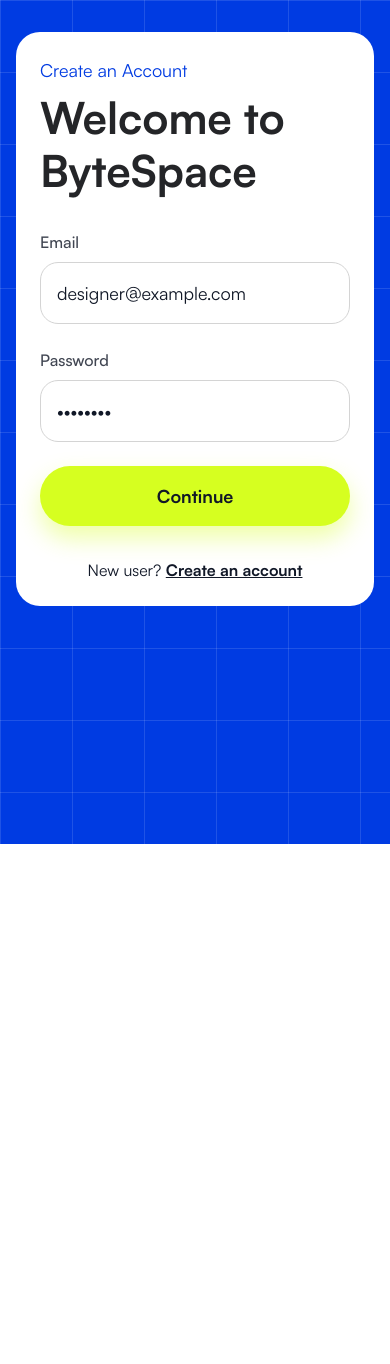
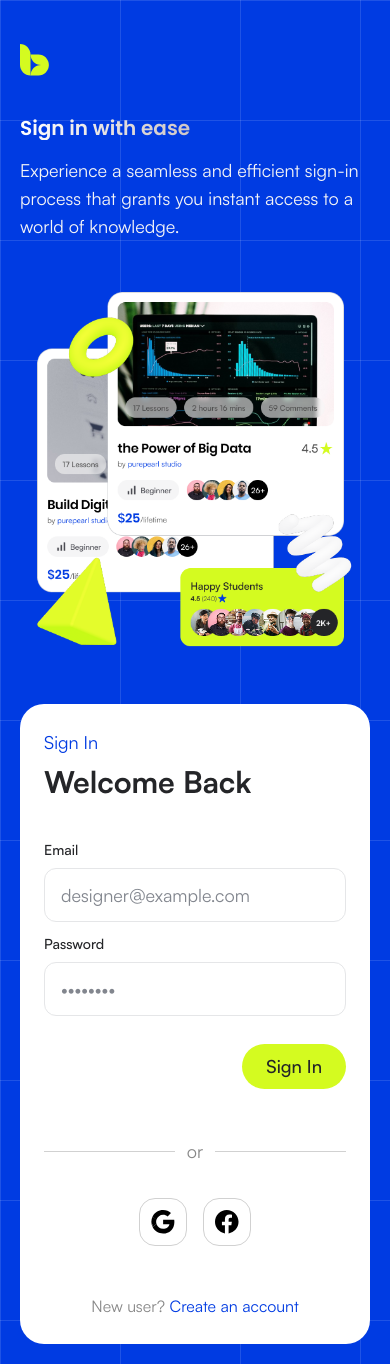
Before and after one commit to Electra51/bytespace, a Next.js app: page /login in a window 390 px wide. Before the commit the page ends 844 px from the top, so only its background shows below. Built offline with nearby package versions, Linux system fonts and the light colour scheme.

Commit message:
feat:login and registration page with mobile responsive

```diff
--- a/src/app/globals.css
+++ b/src/app/globals.css
@@ -15,9 +15,12 @@
     #998a8a 100%
   );
   --color-shuttle-gray-950: #242528;
+  --color-shuttle-gray-400: #82868e;
   --color-persian-blue-800: #003be2;
   --color-shuttle-gray-100: #e5e6e8;
   --color-black-700: #4f4f4f;
+  --color-black-400: #888888;
+  --color-black-200: #d1d1d1;
 
   /* ===== Brand Colors ===== */
   --color-electric-lime-400: #d4fb20;
--- a/src/app/login/page.tsx
+++ b/src/app/login/page.tsx
@@ -1,11 +1,14 @@
-import BlueGridBackground from "@/components/common/BlueGridBackground";
-import Login from "@/pages/Login";
+import AuthLayout from "@/components/common/AuthLayout";
+import LoginForm from "@/pages/Login";
 
 const LoginPage = () => {
   return (
-    <BlueGridBackground>
-      <Login />
-    </BlueGridBackground>
+    <AuthLayout
+      visualTitle="Sign in with ease"
+      visualDescription="Experience a seamless and efficient sign-in process that grants you instant access to a world of knowledge."
+    >
+      <LoginForm />
+    </AuthLayout>
   );
 };
 
--- /dev/null
+++ b/src/components/common/AuthLayout.tsx
@@ -0,0 +1,30 @@
+import { ReactNode } from "react";
+import AuthVisual from "./AuthVisual";
+import BlueGridBackground from "./BlueGridBackground";
+
+interface AuthLayoutProps {
+  children: ReactNode;
+  visualTitle: string;
+  visualDescription: string;
+}
+
+const AuthLayout = ({
+  children,
+  visualTitle,
+  visualDescription,
+}: AuthLayoutProps) => {
+  return (
+    <BlueGridBackground>
+      <div className="mx-auto min-h-screen flex md:flex-row flex-col max-w-7xl items-center justify-center gap-10 lg:gap-12 xl:gap-24 px-5 lg:px-10 xl:px-0 pb-5 lg:pb-5">
+        <AuthVisual title={visualTitle} description={visualDescription} />
+
+        {/* Right side */}
+        <div className="w-full sm:w-120 md:w-124 lg:w-120 xl:w-144.75 rounded-3xl bg-white p-6 sm:p-8 lg:p-10">
+          <div className="mx-auto xl:w-113.25">{children}</div>
+        </div>
+      </div>
+    </BlueGridBackground>
+  );
+};
+
+export default AuthLayout;
--- /dev/null
+++ b/src/components/common/AuthVisual.tsx
@@ -0,0 +1,48 @@
+import Image from "next/image";
+
+interface AuthVisualProps {
+  title: string;
+  description: string;
+}
+
+const AuthVisual = ({ title, description }: AuthVisualProps) => {
+  return (
+    <div>
+      <div className="flex items-center gap-3 h-30 absolute top-0">
+        <Image
+          src="/images/logo.svg"
+          alt="ByteSpace logo"
+          width={29}
+          height={32}
+          className="h-auto w-auto"
+          priority
+        />
+      </div>
+
+      <div className="max-w-143 mt-29 mb-13 md:mt-10 md:mb-10 lg:mb-16 xl:mb-19 lg:mt-30 xl:mt-30">
+        <h1 className="font-poppins text-[20px] font-semibold leading-[120%] tracking-[-1%] bg-shuttle-gradient bg-clip-text text-transparent">
+          {title}
+        </h1>
+
+        <p className="mt-4 max-w-130.75 text-lg text-shuttle-gray-50 leadin-[160%]">
+          {description}
+        </p>
+      </div>
+
+      <div className="relative max-w-130">
+        <div className="overflow-hidden">
+          <Image
+            src="/images/register-image.png"
+            alt="ByteSpace learning platform preview"
+            width={640}
+            height={520}
+            priority
+            className="h-auto w-full object-cover"
+          />
+        </div>
+      </div>
+    </div>
+  );
+};
+
+export default AuthVisual;
--- a/src/components/common/BlueGridBackground.tsx
+++ b/src/components/common/BlueGridBackground.tsx
@@ -4,7 +4,7 @@
   children: React.ReactNode;
 }) {
   return (
-    <section className="relative min-h-screen overflow-hidden bg-[#003be2]">
+    <section className="relative overflow-hidden bg-persian-blue-800">
       <div
         className="absolute inset-0"
         style={{
@@ -12,11 +12,13 @@
             linear-gradient(rgba(255,255,255,0.12) 1px, transparent 1px),
             linear-gradient(90deg, rgba(255,255,255,0.12) 1px, transparent 1px)
           `,
-          backgroundSize: "72px 72px",
+          backgroundSize: "120px 120px",
         }}
       />
 
-      <div className="relative z-10 min-h-screen">{children}</div>
+      <div className="relative z-10 min-h-screen flex justify-center items-center">
+        {children}
+      </div>
     </section>
   );
 }
--- a/src/pages/Login.tsx
+++ b/src/pages/Login.tsx
@@ -1,93 +1,111 @@
 import Image from "next/image";
+import Link from "next/link";
 
-const Login = () => {
+const LoginForm = () => {
   return (
-    <div className="min-h-screen w-full px-4 py-8 sm:px-8 lg:px-16 xl:px-24">
-      <div className="mx-auto flex max-w-7xl items-center justify-center gap-10 xl:gap-14">
-        <div className="hidden flex-1 flex-col justify-center lg:flex">
-          <div className="flex items-center gap-3">
-            <Image
-              src="/images/logo.svg"
-              alt="ByteSpace logo"
-              width={29}
-              height={32}
-              className="w-auto h-auto"
-            />
+    <>
+      <div className="mb-8 md:mb-3 lg:mb-8">
+        <p className="text-lg font-normal text-persian-blue-800">Sign In</p>
+
+        <h1 className="mt-2 max-w-113.25 font-satoshi text-[30px] lg:text-[44px] font-semibold leading-[120%] tracking-[-1%] text-shuttle-gray-950">
+          Welcome Back
+        </h1>
       </div>
 
-          <div className="max-w-140 mt-13.25">
-            <h1 className="font-poppins text-[20px] font-semibold leading-[120%] tracking-[-1%] bg-shuttle-gradient bg-clip-text text-transparent">
-              Sign in with ease
-            </h1>
-            <p className="mt-4 max-w-118.75 text-lg text-shuttle-gray-50 leadin-[160%]">
-              Experience a seamless and efficient sign-in process that grants
-              you instant access to a world of knowledge.
-            </p>
-          </div>
-
-          <div className="relative mt-10 max-w-130">
-            <div className="overflow-hidden">
-              <Image
-                src="/images/register-image.png"
-                alt="Register preview"
-                width={640}
-                height={520}
-                priority
-                className="h-auto w-full object-cover"
-              />
-            </div>
-          </div>
-        </div>
-
-        <div className="w-full max-w-144.75 max-h-196 rounded-3xl bg-white p-6  sm:p-8 lg:p-10">
-          <div className="mb-8">
-            <p className="text-lg font-normal text-persian-blue-800">
-              Create an Account
-            </p>
-            <h2 className="mt-2 font-satoshi font-semibold max-w-113.25 text-[44px] leading-[120%] tracking-[-1%]  text-shuttle-gray-950">
-              Welcome to ByteSpace
-            </h2>
-          </div>
-
-          <form className="space-y-6">
+      <form className="mt-10 space-y-3 lg:space-y-8 xl:space-y-6">
         <div>
-              <label className="mb-2 block text-base font-medium text-[#111827]/80">
+          <label
+            htmlFor="email"
+            className="block text-sm font-medium text-shuttle-gray-950"
+          >
             Email
           </label>
+
           <input
+            id="email"
+            name="email"
             type="email"
             defaultValue="designer@example.com"
-                className="w-full rounded-[18px] border border-[#d4d4d4] bg-white px-4 py-4 text-lg text-[#111827] outline-none transition focus:border-[#003be2] focus:ring-2 focus:ring-[#003be2]/20"
+            className="mt-2 w-full rounded-xl border border-shuttle-gray-100 px-4 py-3 text-lg text-shuttle-gray-400 outline-none transition focus:border-electric-lime-400 focus:ring-2 focus:ring-electric-lime-400"
           />
         </div>
 
         <div>
-              <label className="mb-2 block text-base font-medium text-[#111827]/80">
+          <label
+            htmlFor="password"
+            className="block text-sm font-medium text-shuttle-gray-950"
+          >
             Password
           </label>
+
           <input
+            id="password"
+            name="password"
             type="password"
             defaultValue="********"
-                className="w-full rounded-[18px] border border-[#d4d4d4] bg-white px-4 py-4 text-lg text-[#111827] outline-none transition focus:border-[#003be2] focus:ring-2 focus:ring-[#003be2]/20"
+            className="mt-2 w-full rounded-xl border border-shuttle-gray-100 px-4 py-3 text-lg text-shuttle-gray-400 outline-none transition focus:border-electric-lime-400 focus:ring-2 focus:ring-electric-lime-400"
           />
         </div>
 
+        <div className="flex justify-end">
           <button
             type="submit"
-              className="mt-4 flex w-full items-center justify-center rounded-full bg-[#d6ff20] px-5 py-4 text-lg font-bold text-[#111827] shadow-[0_12px_24px_rgba(214,255,32,0.4)] transition hover:brightness-95"
+            className="mt-4 flex items-center justify-center rounded-full bg-electric-lime-400 px-6 py-3 text-lg font-medium leading-[120%] text-shuttle-gray-950"
           >
-              Continue
+            Sign In
           </button>
+        </div>
       </form>
 
-          <p className="mt-8 text-center text-base text-[#111827]">
+      <div className="mb-8 md:mb-10 mt-12 md:mt-16.25 flex items-center gap-3">
+        <div className="h-px flex-1 bg-black-200" />
+
+        <span className="text-lg leading-[160%] text-black-400">or</span>
+
+        <div className="h-px flex-1 bg-black-200" />
+      </div>
+
+      <div className="mb-12 md:mb-15.25 flex items-center justify-center gap-4">
+        <button
+          type="button"
+          aria-label="Continue with Google"
+          className="flex h-12 w-12 md:h-18 md:w-18 items-center justify-center rounded-2xl md:rounded-3xl border border-black-200 transition-colors duration-200 hover:bg-gray-50"
+        >
+          <Image
+            src="/images/google.svg"
+            alt=""
+            width={34}
+            height={34}
+            className="h-6 w-6 md:h-8.5 md:w-8.5"
+          />
+        </button>
+
+        <button
+          type="button"
+          aria-label="Continue with Facebook"
+          className="flex h-12 w-12 md:h-18 md:w-18 items-center justify-center rounded-2xl md:rounded-3xl border border-black-200 transition-colors duration-200 hover:bg-gray-50"
+        >
+          <Image
+            src="/images/fb.svg"
+            alt=""
+            width={34}
+            height={34}
+            className="h-6 w-6 md:h-8.5 md:w-8.5"
+          />
+        </button>
+      </div>
+
+      <p className="text-center text-base leading-[160%] text-black-400">
         New user?{" "}
-            <span className="font-bold underline">Create an account</span>
+        <Link
+          href="/register"
+          className="text-base font-normal text-persian-blue-800 hover:underline"
+        >
+          Create an account
+        </Link>
       </p>
-        </div>
-      </div>
-    </div>
+    </>
   );
 };
 
-export default Login;
+export default LoginForm;
--- a/src/pages/Register.tsx
+++ b/src/pages/Register.tsx
@@ -1,5 +1,91 @@
-const Register = () => {
-  return <div>Register</div>;
+import Link from "next/link";
+
+const RegisterForm = () => {
+  return (
+    <>
+      <div className="mb-8 md:mb-3 lg:mb-8">
+        <p className="text-lg font-normal text-persian-blue-800">
+          Create an Account
+        </p>
+
+        <h1 className="mt-2 max-w-113.25 font-satoshi text-[30px] lg:text-[44px] font-semibold leading-[120%] tracking-[-1%] text-shuttle-gray-950">
+          Welcome to ByteSpace
+        </h1>
+      </div>
+
+      <form className="mt-10 space-y-3 lg:space-y-8 xl:space-y-6">
+        <div>
+          <label
+            htmlFor="full_name"
+            className="block text-sm font-medium text-shuttle-gray-950"
+          >
+            Full name
+          </label>
+
+          <input
+            id="full_name"
+            name="full_name"
+            type="text"
+            defaultValue="jamie Davis"
+            className="mt-2 w-full rounded-xl border border-shuttle-gray-100 px-4 py-3 text-lg text-shuttle-gray-400 outline-none transition focus:border-electric-lime-400 focus:ring-2 focus:ring-electric-lime-400"
+          />
+        </div>
+
+        <div>
+          <label
+            htmlFor="email"
+            className="block text-sm font-medium text-shuttle-gray-950"
+          >
+            Email
+          </label>
+
+          <input
+            id="email"
+            name="email"
+            type="email"
+            defaultValue="designer@example.com"
+            className="mt-2 w-full rounded-xl border border-shuttle-gray-100 px-4 py-3 text-lg text-shuttle-gray-400 outline-none transition focus:border-electric-lime-400 focus:ring-2 focus:ring-electric-lime-400"
+          />
+        </div>
+
+        <div>
+          <label
+            htmlFor="password"
+            className="block text-sm font-medium text-shuttle-gray-950"
+          >
+            Password
+          </label>
+
+          <input
+            id="password"
+            name="password"
+            type="password"
+            defaultValue="********"
+            className="mt-2 w-full rounded-xl border border-shuttle-gray-100 px-4 py-3 text-lg text-shuttle-gray-400 outline-none transition focus:border-electric-lime-400 focus:ring-2 focus:ring-electric-lime-400"
+          />
+        </div>
+
+        <div className="flex justify-end">
+          <button
+            type="submit"
+            className="mt-4 flex items-center justify-center rounded-full bg-electric-lime-400 px-6 py-3 text-lg font-medium leading-[120%] text-shuttle-gray-950"
+          >
+            Continue
+          </button>
+        </div>
+      </form>
+
+      <p className="mt-15 md:mt-26.5 text-center text-base leading-[160%] text-black-400">
+        Already have an account?{" "}
+        <Link
+          href="/login"
+          className="text-base font-normal text-persian-blue-800 hover:underline"
+        >
+          Login
+        </Link>
+      </p>
+    </>
+  );
 };
 
-export default Register;
+export default RegisterForm;
```
Also changed, not shown: src/app/register/page.tsx (+10 -2 lines), public/images/fb.svg (added), public/images/google.svg (added). Lines whose indentation alone changed are shown as unchanged.
